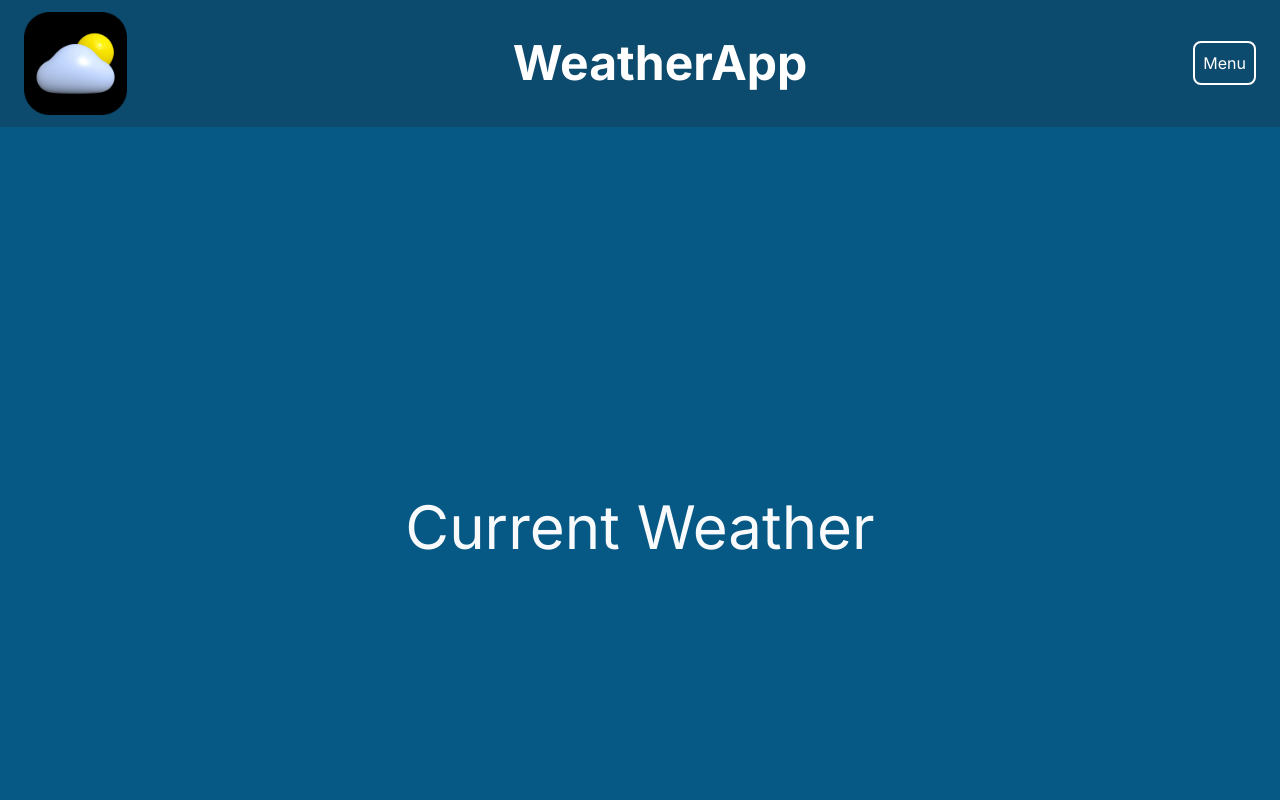
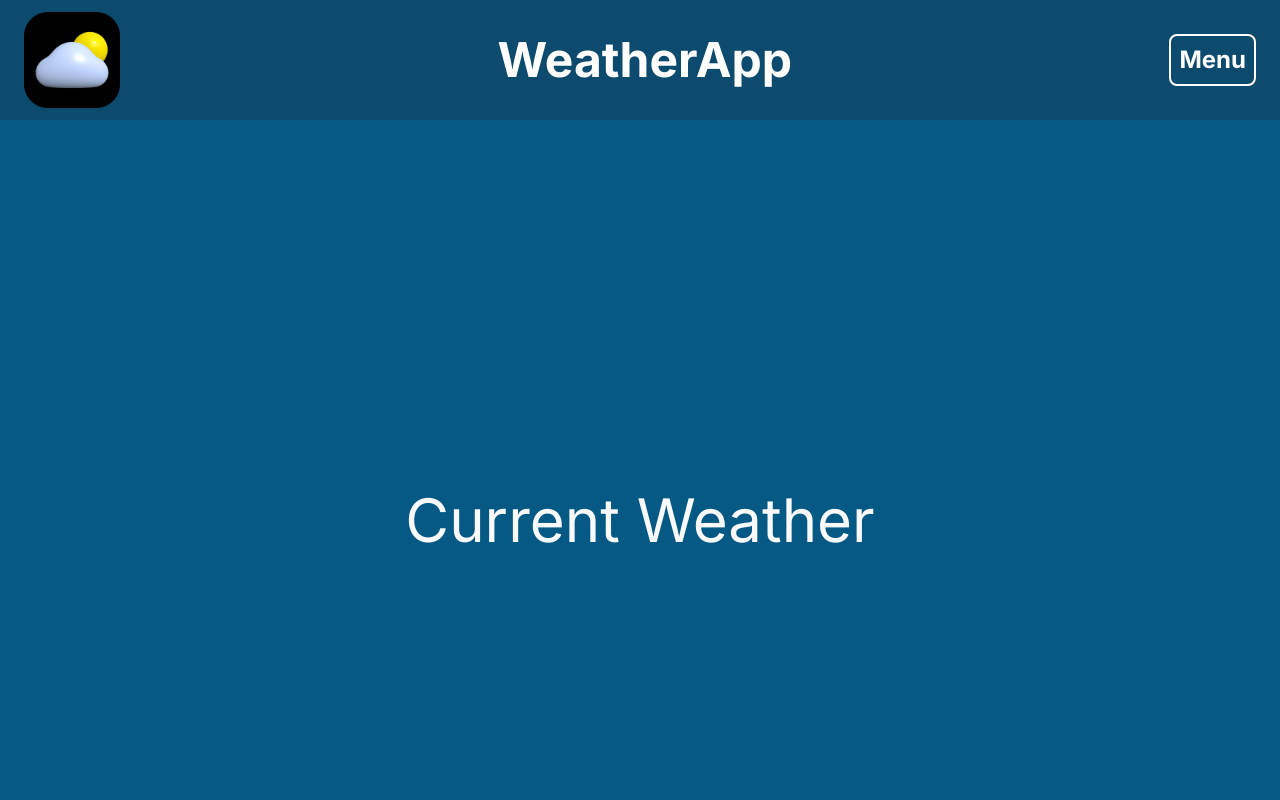
Before and after one commit to tbrown034/my-weather-app, a Next.js app: page / in a window 1280 px wide. Shown: the top 800 px of the page. Built offline with nearby package versions, Linux system fonts and the light colour scheme.

Commit message:
fix(header): resized logo by adding h and w to its parent div

```diff
--- a/app/Components/Header.jsx
+++ b/app/Components/Header.jsx
@@ -7,7 +7,7 @@ export default function Header() {
   return (
     <>
       <header className="flex items-center justify-between px-6 py-3 text-white bg-sky-900">
-        <div className="w-1/12 transition-transform duration-300 ease-in-out active:scale-75">
+        <div className="w-12 transition-transform duration-300 ease-in-out sm:w-24 active:scale-75">
           <Image src={Logo} alt="logo" />
         </div>
         <Link
--- a/app/Components/Menu.jsx
+++ b/app/Components/Menu.jsx
@@ -1,13 +1,12 @@
 "use client";
 import { Popover } from "@headlessui/react";
-import { Bars3Icon } from "@heroicons/react/24/solid";
 import Link from "next/link";
 
 export default function Hamburger() {
   return (
     <>
       <Popover className="relative">
-        <Popover.Button className="p-2 border-2 border-white rounded-lg hover:bg-white hover:text-sky-800 active:bg-sky-700 active:text-white focus:outline-none focus:ring-2 focus:ring-offset-2 focus:ring-sky-500">
+        <Popover.Button className="p-2 font-bold border-2 border-white rounded-lg sm:text-2xl text-1xl hover:bg-white hover:text-sky-800 active:bg-sky-700 active:text-white focus:outline-none focus:ring-1 focus:ring-offset-2 focus:ring-sky-500">
           Menu
         </Popover.Button>
 
```
